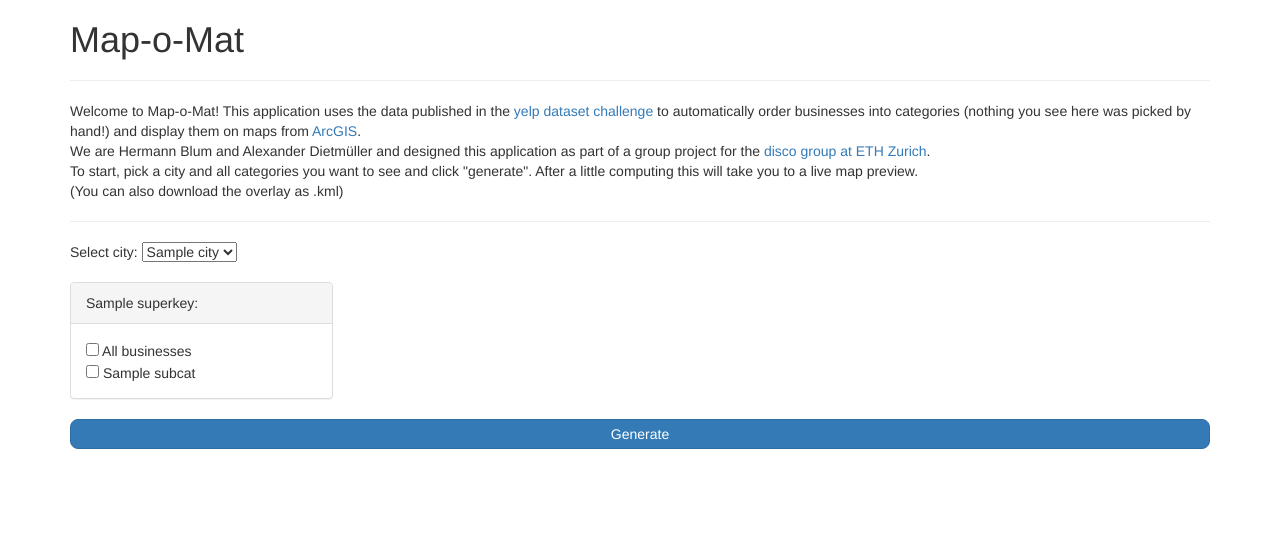
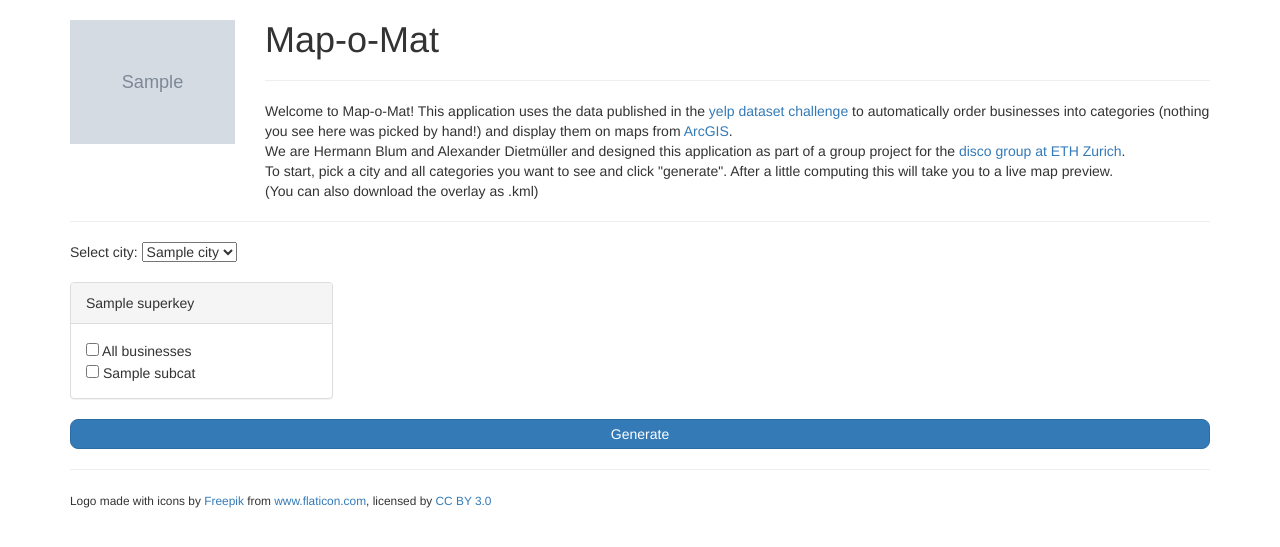
Before and after one commit to NotSpecial/mapomatv2, a Flask app: template mapomat/templates/hello.html in a window 1280 px wide. Shown: the top 547 px of the page. Run offline with Flask 2, Linux system fonts and the light colour scheme; the template is opened without the code that fills it: most values are stand-ins (such as "Sample title", 1, 10 or a date in 2020); grey boxes marked "Sample" are stand-in pictures; parts of the project's set-up code (start-up, migrations or seed data) failed here and were passed over; some libraries are stand-ins or nearby versions.

Commit message:
Added stupid logo and removed uncategorized

```diff
--- a/mapomat/bootstrap.py
+++ b/mapomat/bootstrap.py
@@ -1,5 +1,5 @@
 # -*- coding: utf-8 -*-
-from flask import Flask, render_template, request, send_file
+from flask import Flask, render_template, request, send_file, url_for
 from werkzeug import secure_filename
 
 from ast import literal_eval
@@ -30,10 +30,12 @@
 
     @app.route("/", methods=['GET'])
     def hello():
-        return render_template('hello.html',
-                               cities=app.config['cities'],
-                               supercats=app.config['super_categories'],
-                               subcats=app.config['categories'])
+        return render_template(
+            'hello.html',
+            cities=app.config['cities'],
+            supercats=app.config['super_categories'],
+            subcats=app.config['categories'],
+            logo_url=url_for('static', filename='mapomat_logo.svg'))
 
     @app.route("/", methods=['POST'])
     def result():
--- a/mapomat/templates/hello.html
+++ b/mapomat/templates/hello.html
@@ -11,14 +11,20 @@
             -webkit-border-radius: 8px;
                -moz-border-radius: 8px;
                     border-radius: 8px;
-            margin-bottom: 20px;
+        }
+        #logo {
+            width: 100%;
+            margin: 20px 20px auto auto;
         }
     </style>
 </head>
 <body>
     <form class="container" style="position: centered">
         <div class="row">
-            <div class="col-md-12">
+            <div class="col-md-2">
+            <img src="{{ logo_url}}" id="logo" />
+            </div>
+            <div class="col-md-10">
                 <h1>Map-o-Mat</h1>
                 <hr />
                 Welcome to Map-o-Mat! This application uses the data published
@@ -35,6 +41,8 @@
                 click "generate". After a little computing this will take you
                 to a live map preview.<br />
                 (You can also download the overlay as .kml)
+            </div>
+            <div class="col-md-12">
                 <hr />
                 Select city:
                 <select name="city">
@@ -50,7 +58,7 @@
         {% for superkey in supercats %}
         <div class="col-md-3">
             <div class="panel panel-default">
-            <div class="panel-heading">{{ supercats[superkey] }}: </div>
+            <div class="panel-heading">{{ supercats[superkey] }} </div>
             <div class="panel-body">
                 <input type="checkbox" name="supercat" value="{{ superkey }}">
                     All businesses
@@ -72,7 +80,14 @@
                 type="submit"
                 formmethod="post">Generate</button>
 
+        <hr />
+        <small>Logo made with icons by
+        <a href="http://www.flaticon.com/authors/freepik" title="Freepik">
+        Freepik</a> from <a href="http://www.flaticon.com" title="Flaticon">
+        www.flaticon.com</a>, licensed by
+        <a href="http://creativecommons.org/licenses/by/3.0/"
+        title="Creative Commons BY 3.0">CC BY 3.0</a></small>
     </form>
-    {# a comment #}
+
 </body>
 </html>
--- a/setup.py
+++ b/setup.py
@@ -16,7 +16,7 @@ setup(
     platforms=["any"],
     test_suite="amivapi.tests",
     package_data = {
-        '': ['*.json', '*.html', '*.dat']
+        '': ['*.svg', '*.html', '*.dat']
     },
     install_requires = [],
     packages=find_packages(),
```
Also changed, not shown: preprocessing.py (+13 -2 lines), mapomat/static/__init__.py (added), mapomat/static/mapomat_logo.svg (added).
